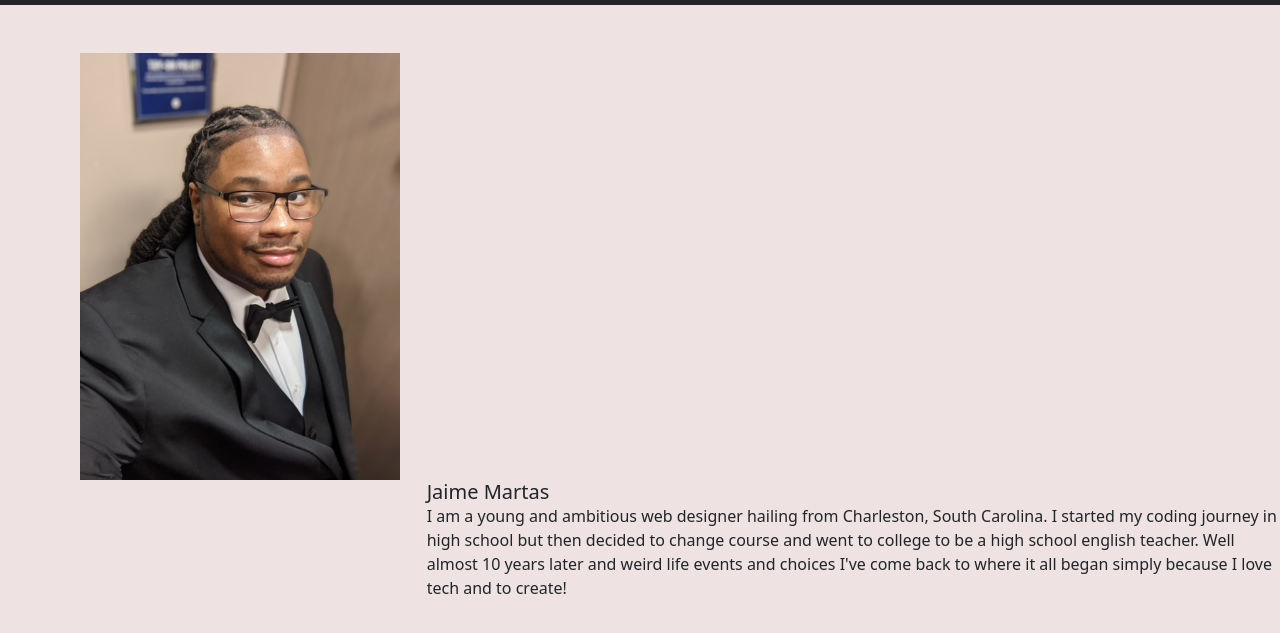
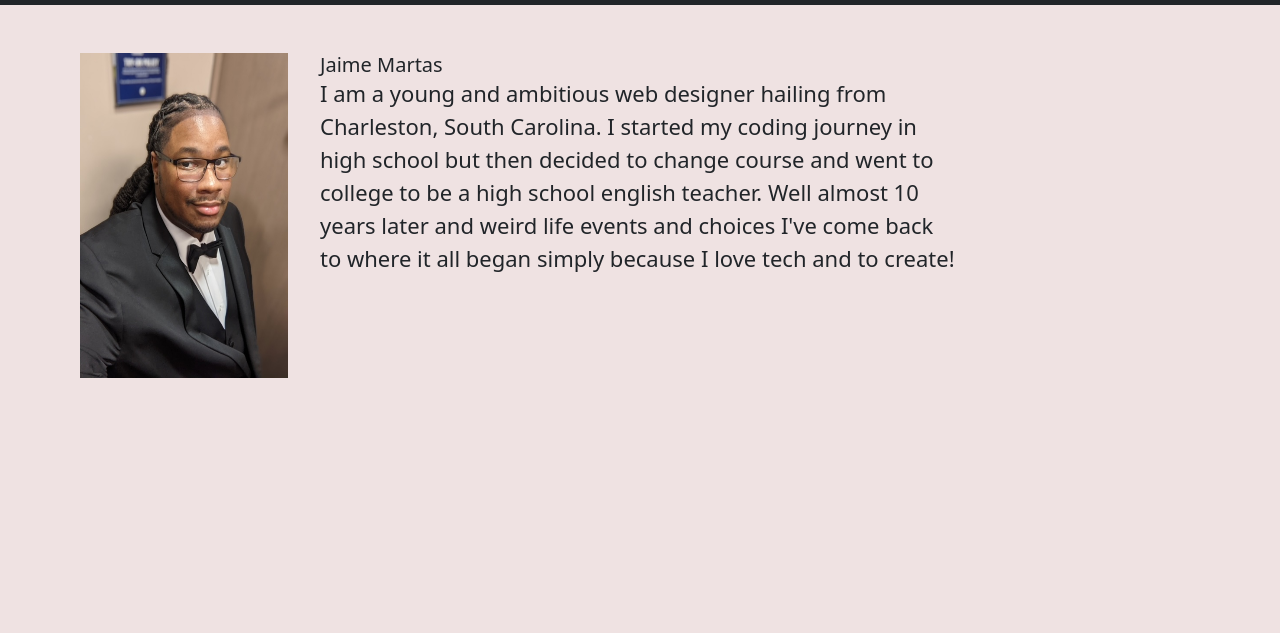
Before and after one commit to JaimeMartas/My-Portfolio, a plain HTML site: page about.html in a window 1280 px wide. Shown: the part 71-704 px from the top of the page. Drawn offline with nearby package versions, Linux system fonts and the light colour scheme.

Commit message:
new about update

```diff
--- a/CSS/style.css
+++ b/CSS/style.css
@@ -10,10 +10,13 @@
 }
 
 .tux {
-    max-width: 25%;
-    height: auto;
+    width: 65%;
+    height: 325px;
     justify-content: right;
     margin-left: 5rem;
+}
+p.info{
+    font-size: 22px;
 }
 
 #card-text{
@@ -25,10 +28,10 @@
     height: auto;
 }
 
-.info {
+/* .info {
     margin-bottom: 5rem;
     padding-bottom: ;
-}
+} */
 /* .navbar-dark{
 
 } */
--- a/about.html
+++ b/about.html
@@ -44,19 +44,20 @@
             <div class="d-flex justify-content-around mt-5">
               <!-- <div class="fade-in"> -->
                 <div class="clearfix">
-                  <img class="tux" src="imgs/PXL_20211020_193049588.PORTRAIT.jpg" class="col-md-6 float-md-end mb-3 ms-md-3 img-fluid" alt="secretAgent">
+
 
                <!-- <div class="card mb-3" style="max-width: 540px;"> -->
               <div class="row g-0">
-                <div class="col-md-4">
-                  <!-- <img src="imgs/PXL_20211020_193049588.PORTRAIT.jpg" class="img-fluid rounded-start" alt="Profile"> -->
+                <div class="col-md-3">
+                  <img class="tux" src="imgs/PXL_20211020_193049588.PORTRAIT.jpg" class="col-md-6 float-md-end mb-3 ms-md-3 img-fluid" alt="secretAgent"><!-- <img src="imgs/PXL_20211020_193049588.PORTRAIT.jpg" class="img-fluid rounded-start" alt="Profile"> -->
                 </div>
-                <div class="col-md-8">
+                <div class="col-md-6">
                   <div class="card-body">
                     <h5 class="card-title">Jaime Martas</h5>
                     <p class ="info" class="card-text fs-3 justify-content-left">I am a young and ambitious web designer hailing from Charleston, South Carolina. I started my coding journey in high school but then decided to change course and went to college to be a high school english teacher. Well almost 10 years later and weird life events and choices I've come back to where it all began simply because I love tech and to create! </p>
                   </div>
                   </div>
+                  <div class="col-md-3"></div>
                 </div>
               </div>
             </div>
```
Also changed, not shown: index.html (+2 -0 lines).
